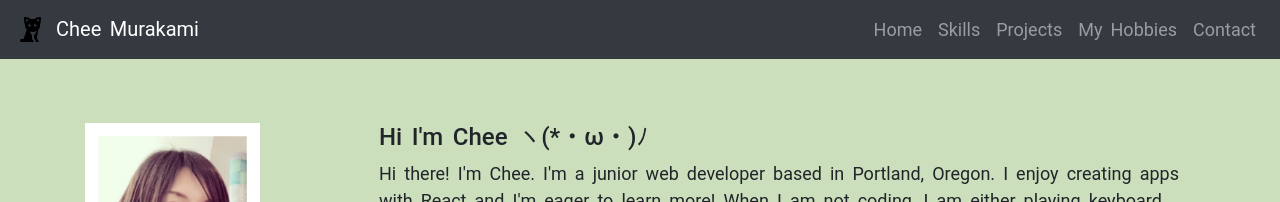
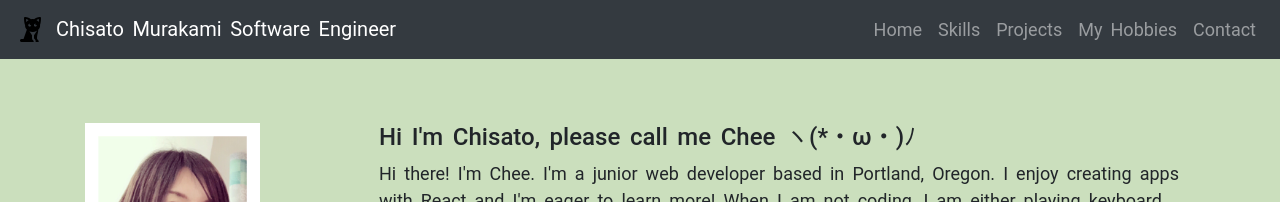
Before and after one commit to cheemurakami/portfolio, a React (Create React App) app: page / in a window 1280 px wide. Shown: the top 202 px of the page. Built offline with nearby package versions, Linux system fonts and the light colour scheme.

Commit message:
Edit contents

```diff
--- a/src/components/Home.js
+++ b/src/components/Home.js
@@ -1,8 +1,9 @@
+import { Badge, Col, Container, Row } from "react-bootstrap";
+
+import { Link } from "react-router-dom";
 import React from "react";
-import { Container, Row, Col, Badge } from "react-bootstrap";
 import cheeOmma from "../images/cheeOmma.JPG";
 import imageCards from "../cards/imageCards";
-import { Link } from "react-router-dom";
 
 class Home extends React.Component {
   constructor(props) {
@@ -30,7 +31,7 @@ class Home extends React.Component {
             </Col>
 
             <Col xs={12} md={9} className="mt-3 mb-3 pl-4">
-              <h4>Hi I'm Chee ヽ(*・ω・)ﾉ</h4>
+              <h4>Hi I'm Chisato, please call me Chee ヽ(*・ω・)ﾉ</h4>
               <p className="pullLeft">
                 Hi there! I'm Chee. I'm a junior web developer based in
                 Portland, Oregon. I enjoy creating apps with React and I'm eager
--- a/src/components/NavBar.js
+++ b/src/components/NavBar.js
@@ -1,6 +1,7 @@
+import { Nav, Navbar } from "react-bootstrap";
+
+import { Link } from "react-router-dom";
 import React from "react";
-import { Navbar, Nav, NavDropdown } from "react-bootstrap";
-import { Link } from "react-router-dom";
 import kiwiIcon from "../images/kiwiIcon30.png";
 
 function NavBar() {
@@ -9,7 +10,7 @@ function NavBar() {
       <Navbar collapseOnSelect expand="lg" bg="dark" variant="dark">
         <Navbar.Brand as={Link} to="/">
           <img style={{ marginRight: "10px" }} src={kiwiIcon} alt="kiwiIcon" />
-          Chee Murakami
+          Chisato Murakami Software Engineer
         </Navbar.Brand>
         <Navbar.Toggle aria-controls="responsive-navbar-nav" />
         <Navbar.Collapse id="responsive-navbar-nav">
```
